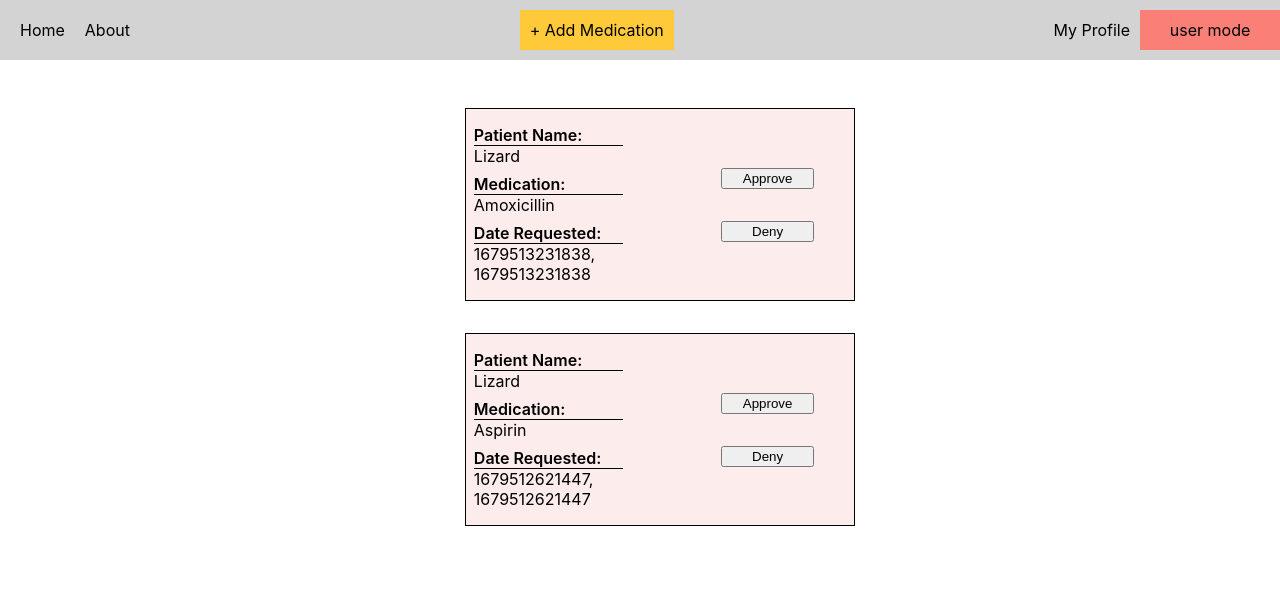
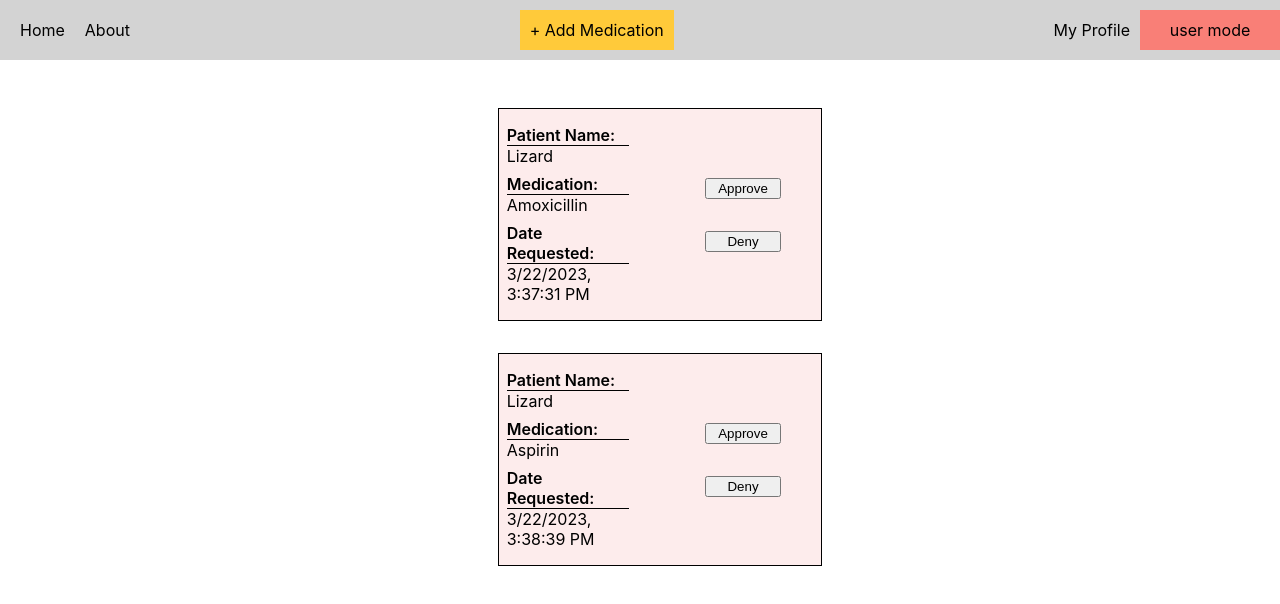
Before and after one commit to lizmeks/gm-pair-project, a React (Create React App) app: page /requests in a window 1280 px wide. Shown: the top 604 px of the page. Built offline with nearby package versions, Linux system fonts and the light colour scheme; data requests are answered from the project's data file.

Commit message:
display date requested on refill list

```diff
--- a/db.json
+++ b/db.json
@@ -66,7 +66,7 @@
       "preferred_notifications_method": "email",
       "user_id": 1,
       "refill": true,
-      "refillRequestDate": 1679513231838
+      "refillRequestDate": "3/22/2023, 3:37:31 PM"
     },
     {
       "name": "Aspirin",
@@ -81,7 +81,7 @@
       "user_id": 1,
       "id": 5,
       "refill": true,
-      "refillRequestDate": 1679512621447
+      "refillRequestDate": "3/22/2023, 3:38:39 PM"
     },
     {
       "name": "Loratadine",
--- a/src/components/Medications/MedicationTile.tsx
+++ b/src/components/Medications/MedicationTile.tsx
@@ -8,7 +8,7 @@ const MedicationTile = (props: { med: Medication, onDelete: (med: Medication) =>
 
   const handleRefillRequest = (med: Medication) => {
     if (window.confirm("Do you need a refill of this medication?")) {
-      const requestDate = Date.now();
+        const requestDate = new Date(Date.now());
       fetch(`http://localhost:3000/medications/${med.id}`, {
         method: "PATCH",
         headers: {
@@ -16,7 +16,7 @@ const MedicationTile = (props: { med: Medication, onDelete: (med: Medication) =>
         },
         body: JSON.stringify({
           refill: true,
-          refillRequestDate: requestDate
+            refillRequestDate: requestDate.toLocaleString()
         })
       })
       .then(res => res.json())
--- a/src/components/RefillRequests/RefillRequests.tsx
+++ b/src/components/RefillRequests/RefillRequests.tsx
@@ -69,7 +69,7 @@ const RefillRequest = () => {
               </div>
               <div>
                 <InfoTitle>Date Requested:</InfoTitle>
-                <p>{`${refill.refillRequestDate}, ${refill.refillRequestDate}`}</p>
+                <p>{refill.refillRequestDate}</p>
               </div>
             </TextContainer>
             <ButtonContainer>
```
